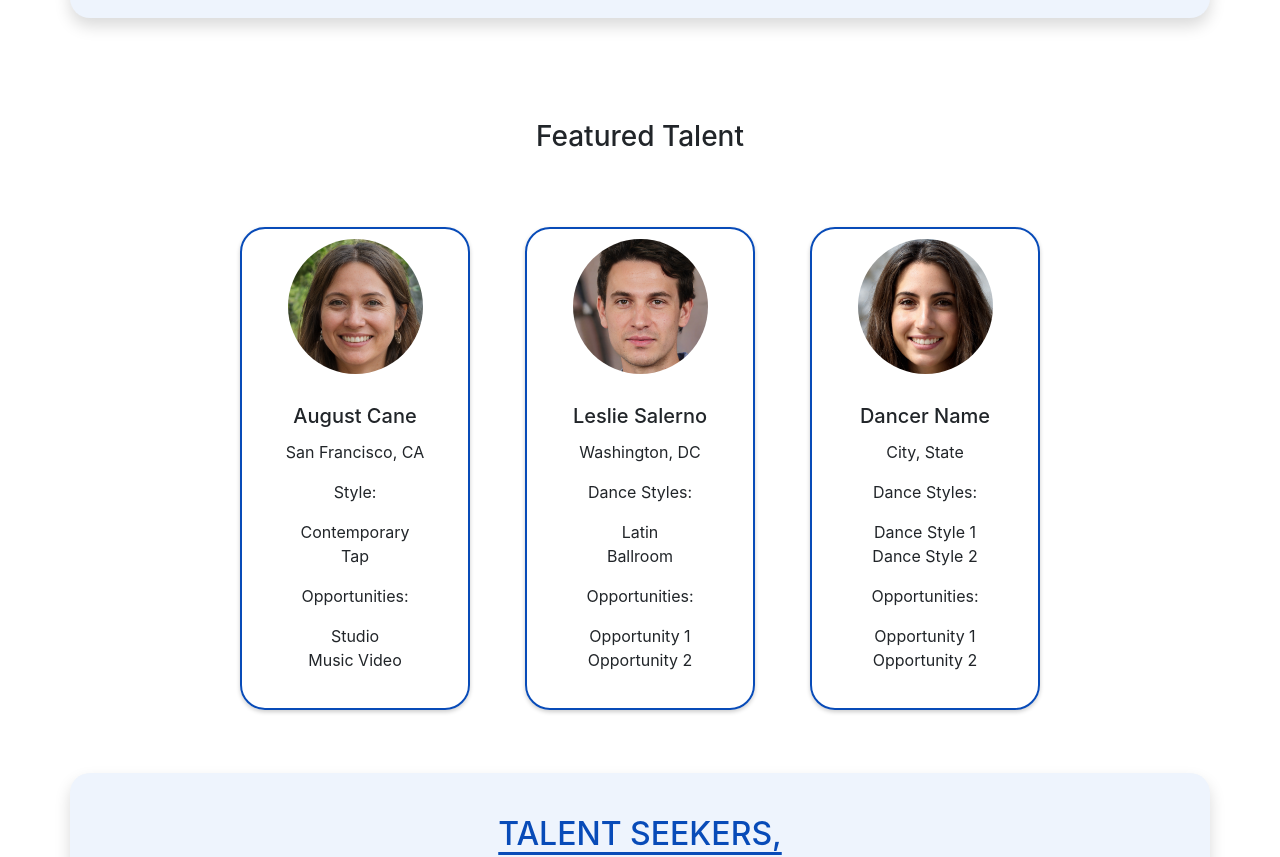
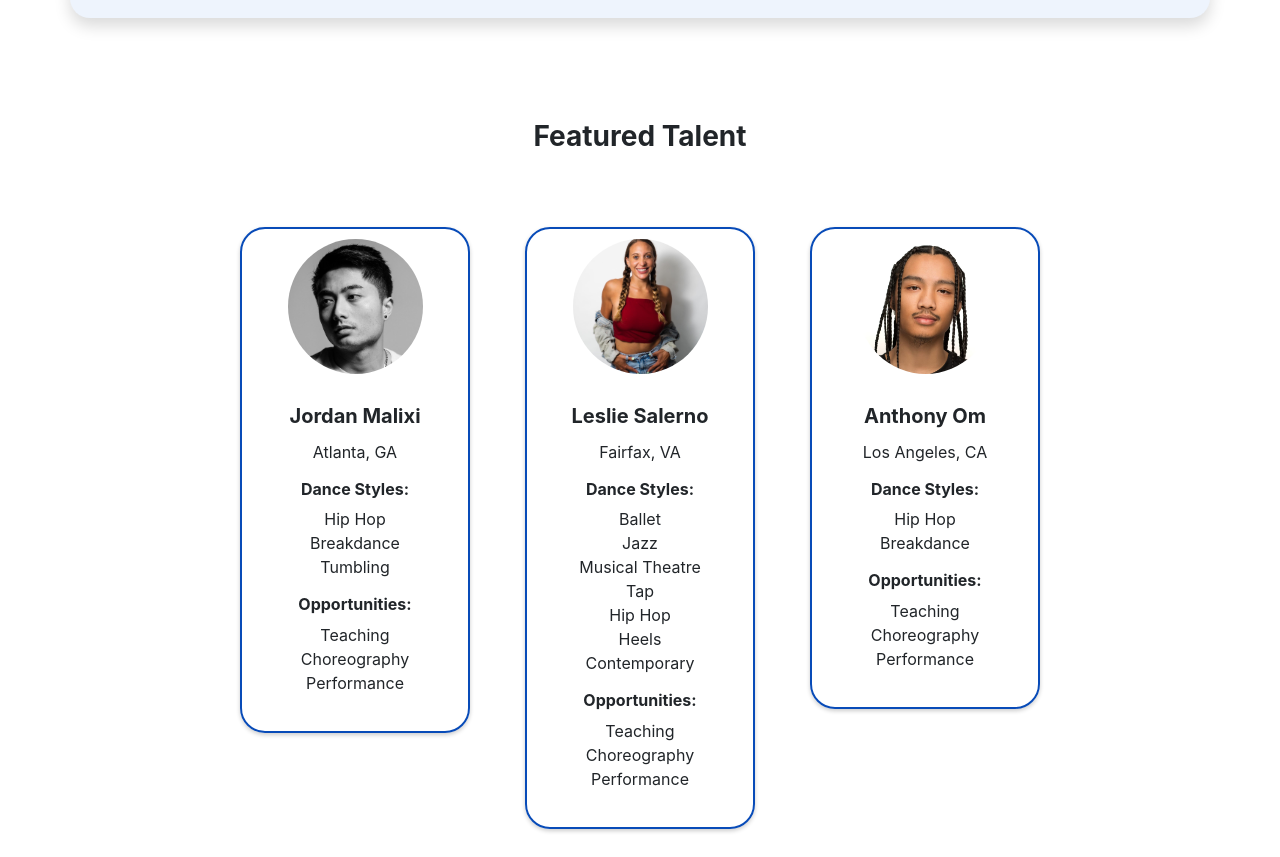
Before and after one commit to DancerSociety/DancerSociety.github.io, a plain HTML site: page index.html in a window 1280 px wide. Shown: the part 1760-2617 px from the top of the page. Drawn offline with nearby package versions, Linux system fonts and the light colour scheme.

Commit message:
Add files via upload

```diff
--- a/index.html
+++ b/index.html
@@ -214,6 +214,8 @@ padding:5%
       font-size: 1.25;
       padding-top: 10px;
     }
+
+
 
 
 
@@ -440,26 +442,30 @@ iframe {
 <!--Dancer Card Array-->
 <div class="container card-padding">
 
-  <h3 class="section-title text-center">Featured Talent</h3>
+  <h3 class="section-title text-center font-weight-bold">Featured Talent</h3>
   <div class="row justify-content-center">
-    <div class="col-sm-6 col-md-4 col-lg-3">
+
+
+    <div class=" col-lg-3">
       <div class=" altcard">
         <div class="card-img-container">
-          <img src="images\fProfile1.PNG" class="card-img-top rounded-circle" alt="Profile Image"> </img>
+          <img src="images\jordanmalixi.JPG" class="card-img-top rounded-circle" alt="Profile Image"> </img>
         </div>
         <div class="card-body">
-          <h5 class="card-title text-center">August Cane</h5>
-          <p class="card-text text-center">San Francisco, CA</p>
-          <p class="card-text text-center">Style:</p>
+          <h5 class="card-title text-center font-weight-bold">Jordan Malixi</h5>
+          <p class="card-text text-center">Atlanta, GA</p>
+          <h6 class="card-text text-center font-weight-bold">Dance Styles:</h6>
           <ul class="list-unstyled text-center">
-            <li>Contemporary</li>
-            <li>Tap</li>
+            <li>Hip Hop</li>
+            <li>Breakdance</li>
+            <li>Tumbling</li>
             <!-- Add more dance styles as needed -->
           </ul>
-          <p class="card-text text-center">Opportunities:</p>
+          <h6 class="card-text text-center font-weight-bold">Opportunities:</h6>
           <ul class="list-unstyled text-center">
-            <li>Studio</li>
-            <li>Music Video</li>
+            <li>Teaching</li>
+            <li>Choreography</li>
+            <li>Performance</li>
             <!-- Add more opportunities as needed -->
           </ul>
         </div>
@@ -467,25 +473,31 @@ iframe {
     </div>
     <!-- Add more card elements as needed -->
 
-    <div class="col-sm-6 col-md-4 col-lg-3">
+    <div class=" col-lg-3">
 
       <div class="altcard">
         <div class="card-img-container">
-          <img src="images\fProfile2.PNG" class="card-img-top rounded-circle" alt="Profile Image"></img>
+          <img src="images\jennyoungelman.JPG" class="card-img-top rounded-circle" alt="Profile Image"></img>
         </div>
         <div class="card-body">
-          <h5 class="card-title text-center">Leslie Salerno</h5>
-          <p class="card-text text-center">Washington, DC</p>
-          <p class="card-text text-center">Dance Styles:</p>
+          <h5 class="card-title text-center font-weight-bold">Leslie Salerno</h5>
+          <p class="card-text text-center">Fairfax, VA</p>
+          <h6 class="card-text text-center font-weight-bold">Dance Styles:</h6>
           <ul class="list-unstyled text-center">
-            <li>Latin</li>
-            <li>Ballroom</li>
+            <li>Ballet</li>
+            <li>Jazz</li>
+            <li>Musical Theatre</li>
+            <li>Tap</li>
+            <li>Hip Hop</li>
+            <li>Heels</li>
+            <li>Contemporary</li>
             <!-- Add more dance styles as needed -->
           </ul>
-          <p class="card-text text-center">Opportunities:</p>
+          <h6 class="card-text text-center font-weight-bold">Opportunities:</h6>
           <ul class="list-unstyled text-center">
-            <li>Opportunity 1</li>
-            <li>Opportunity 2</li>
+            <li>Teaching</li>
+            <li>Choreography</li>
+            <li>Performance</li>
             <!-- Add more opportunities as needed -->
           </ul>
         </div>
@@ -495,24 +507,25 @@ iframe {
      </div>
 
 
-    <div class="col-sm-6 col-md-4 col-lg-3">
+    <div class="col-lg-3">
       <div class="altcard">
         <div class="card-img-container">
-          <img src="images\fProfile3.PNG" class="card-img-top rounded-circle" alt="Profile Image"></img>
+          <img src="images\anthonyom.JPG" class="card-img-top rounded-circle" alt="Profile Image"></img>
         </div>
         <div class="card-body">
-          <h5 class="card-title text-center">Dancer Name</h5>
-          <p class="card-text text-center">City, State</p>
-          <p class="card-text text-center">Dance Styles:</p>
+          <h5 class="card-title text-center font-weight-bold">Anthony Om</h5>
+          <p class="card-text text-center">Los Angeles, CA</p>
+          <h6 class="card-text text-center font-weight-bold">Dance Styles:</h6>
           <ul class="list-unstyled text-center">
-            <li>Dance Style 1</li>
-            <li>Dance Style 2</li>
+            <li>Hip Hop</li>
+            <li>Breakdance</li>
             <!-- Add more dance styles as needed -->
           </ul>
-          <p class="card-text text-center">Opportunities:</p>
+          <h6 class="card-text text-center font-weight-bold">Opportunities:</h6>
           <ul class="list-unstyled text-center">
-            <li>Opportunity 1</li>
-            <li>Opportunity 2</li>
+            <li>Teaching</li>
+            <li>Choreography</li>
+            <li>Performance</li>
             <!-- Add more opportunities as needed -->
           </ul>
         </div>
```
Also changed, not shown: images/anthonyom.JPG (added), images/jennyoungelman.JPG (added), images/jordanmalixi.JPG (added).
